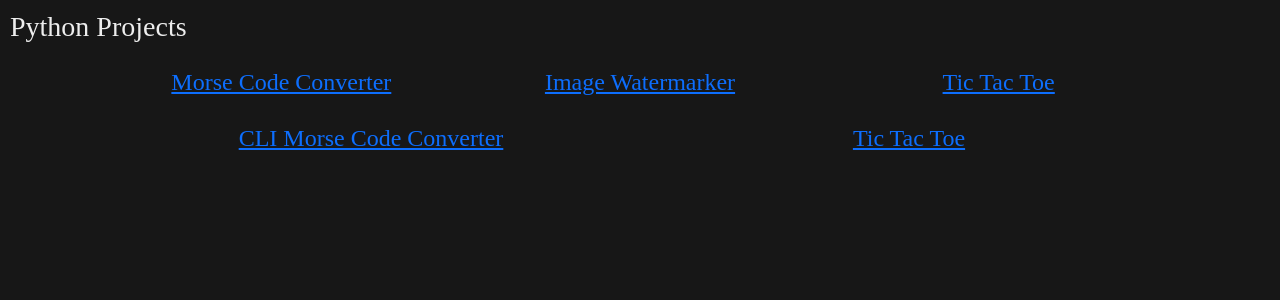
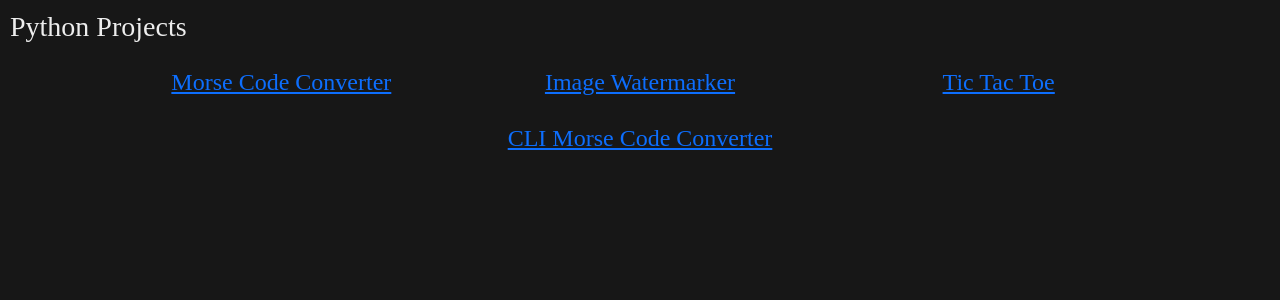
Before and after one commit to keithgaines/bootstrapPortfolio, a Flask app: page /pythonPortfolio.html in a window 1280 px wide. Shown: the part 58-358 px from the top of the page. Run offline with Flask 2, Linux system fonts and the light colour scheme.

Commit message:
Update pythonPortfolio.html

```diff
--- a/templates/pythonPortfolio.html
+++ b/templates/pythonPortfolio.html
@@ -54,9 +54,6 @@
                 <div class="col">
                     <a href="https://github.com/keithgaines/morseCodeConverterCLI">CLI Morse Code Converter</a>
                 </div>
-                <div class="col">
-                    <a href="https://replit.com/@keithgaines/TicTacToe#main.py">Tic Tac Toe</a>
-                </div>
             </div>
         </div>
     </div>
```
